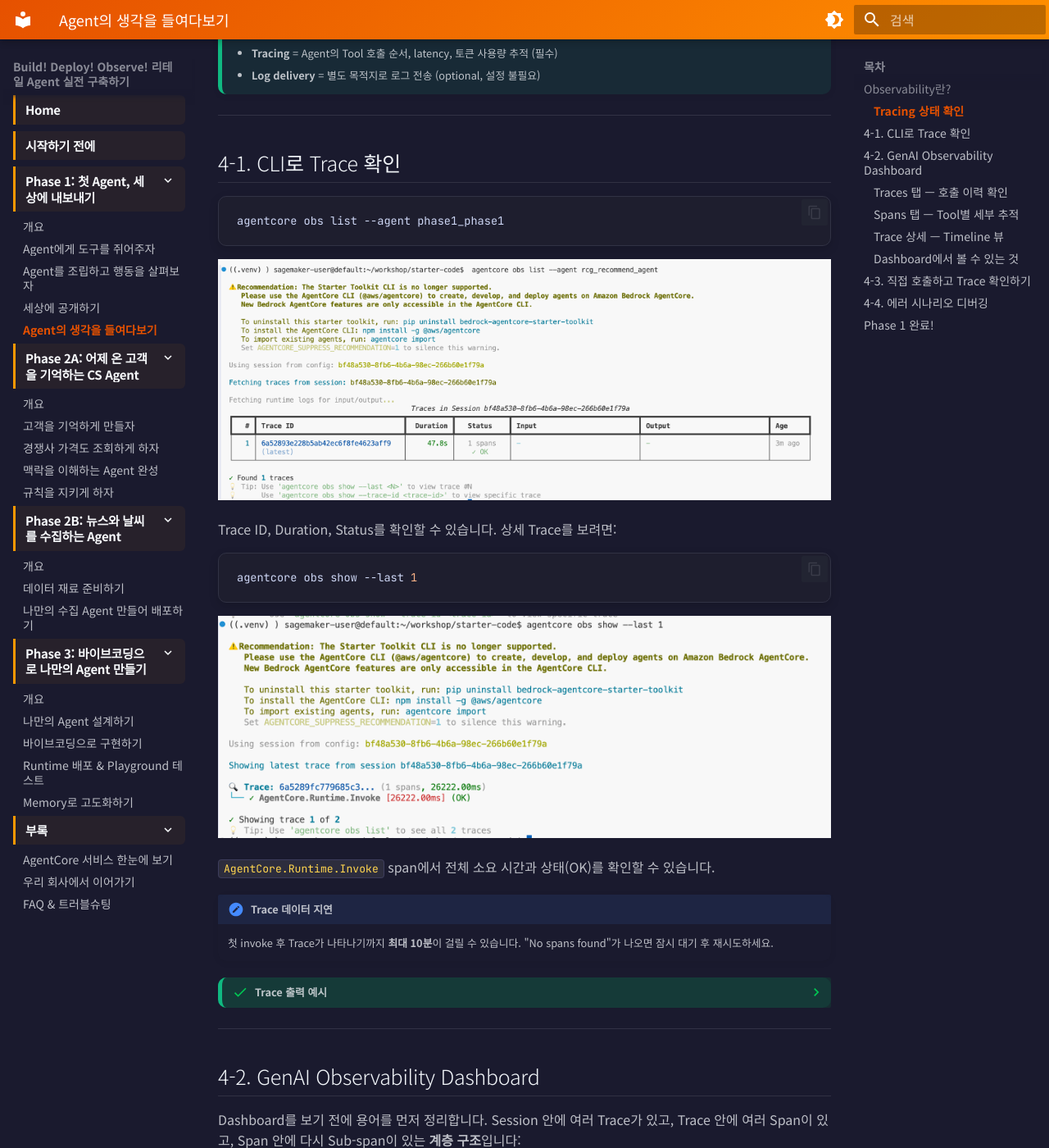
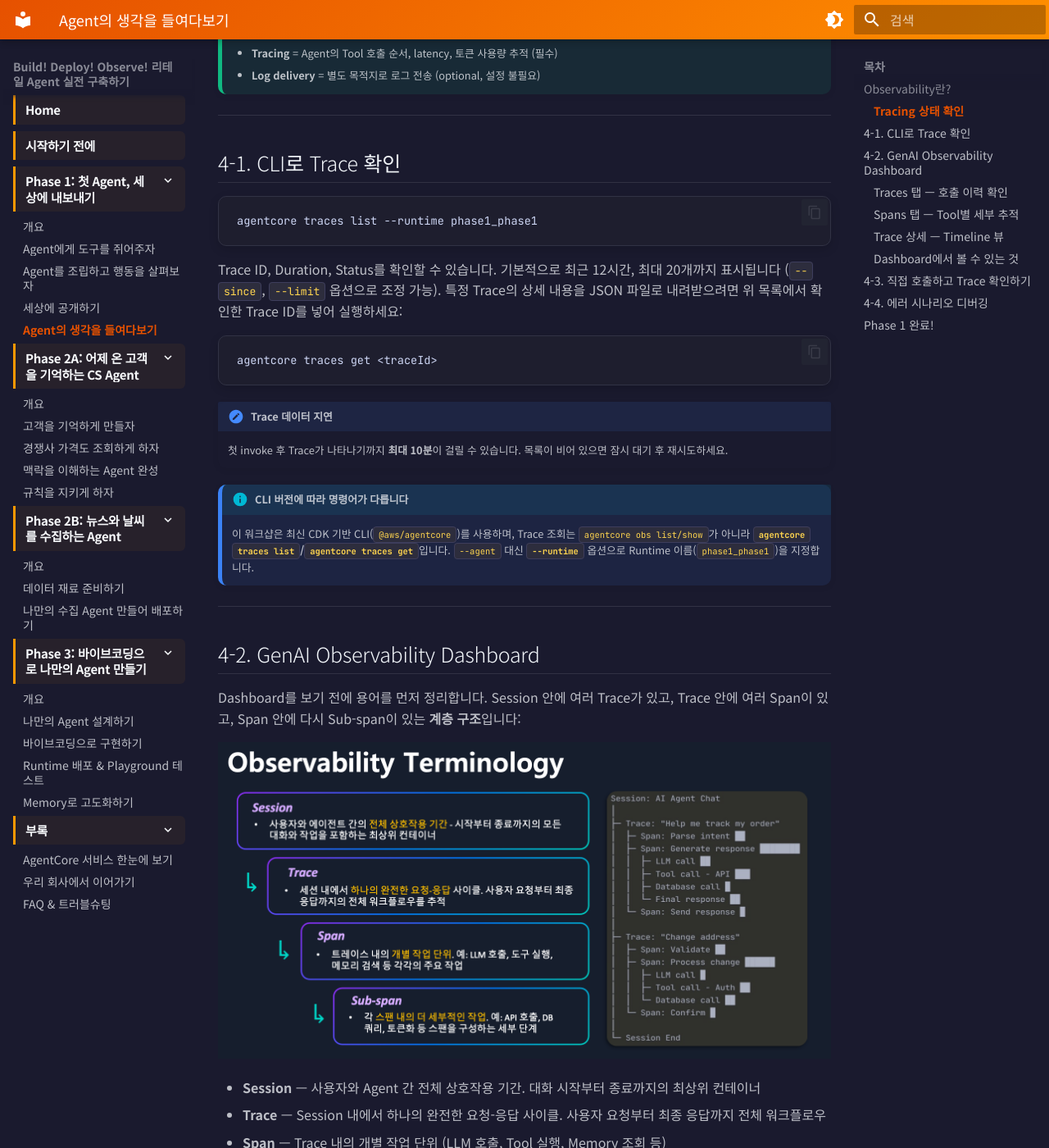
Before and after one commit to kjhyuok/rcg-agentcore-workshop-guide, an MkDocs documentation site: the page built from docs/phase1/step4-observability.md, in a window 1280 px wide and 1400 px high, scrolled down 1850 px. Shown: the whole window at 82% size. Built offline with MkDocs 1.6.1 and Material for MkDocs 9.7.7, drawn with Linux system fonts in a browser that asks for light colours.

Commit message:
docs: 4-1 CLI Trace 확인 명령을 실제 CLI 문법(agentcore traces list/get, --runtime)으로 수정

````diff
--- a/docs/phase1/step4-observability.md
+++ b/docs/phase1/step4-observability.md
@@ -53,43 +53,21 @@ Console → Bedrock → AgentCore → Runtime → `phase1_phase1` → 하단 **L
 ## 4-1. CLI로 Trace 확인
 
 ```bash
-agentcore obs list --agent phase1_phase1
+agentcore traces list --runtime phase1_phase1
 ```
 
-![obs list 결과](../assets/images/phase1/obs-list-result.png)
-
-Trace ID, Duration, Status를 확인할 수 있습니다. 상세 Trace를 보려면:
+Trace ID, Duration, Status를 확인할 수 있습니다. 기본적으로 최근 12시간, 최대 20개까지 표시됩니다 (`--since`, `--limit` 옵션으로 조정 가능). 특정 Trace의 상세 내용을 JSON 파일로 내려받으려면 위 목록에서 확인한 Trace ID를 넣어 실행하세요:
 
 ```bash
-agentcore obs show --last 1
+agentcore traces get <traceId>
 ```
-
-![obs show 결과](../assets/images/phase1/obs-show-result.png)
-
-`AgentCore.Runtime.Invoke` span에서 전체 소요 시간과 상태(OK)를 확인할 수 있습니다.
 
 !!! note "Trace 데이터 지연"
     첫 invoke 후 Trace가 나타나기까지 **최대 10분**이 걸릴 수 있습니다.
-    "No spans found"가 나오면 잠시 대기 후 재시도하세요.
+    목록이 비어 있으면 잠시 대기 후 재시도하세요.
 
-??? success "Trace 출력 예시"
-    ```
-    Trace: ac-tr-67aa52c5
-    Duration: 3,439ms
-    Status: SUCCESS
-
-    Spans:
-    ├─ [RUNTIME] Invoke received (2ms)
-    ├─ [MODEL] Claude Sonnet 4.6 — in:1,200 out:89 — tool_use (2.1s)
-    ├─ [GATEWAY] customer_profile — PERMIT (184ms)
-    ├─ [MODEL] Claude Sonnet 4.6 — in:1,450 out:67 — tool_use (1.8s)
-    ├─ [GATEWAY] purchase_history — PERMIT (92ms)
-    ├─ [MODEL] Claude Sonnet 4.6 — in:1,680 out:112 — tool_use (2.0s)
-    ├─ [GATEWAY] product_search — PERMIT (156ms)
-    ├─ [GATEWAY] product_search — PERMIT (148ms)
-    ├─ [MODEL] Claude Sonnet 4.6 — in:2,100 out:423 — end_turn (2.8s)
-    └─ [RUNTIME] Complete — SUCCESS (3,439ms)
-    ```
+!!! info "CLI 버전에 따라 명령어가 다릅니다"
+    이 워크샵은 최신 CDK 기반 CLI(`@aws/agentcore`)를 사용하며, Trace 조회는 `agentcore obs list/show`가 아니라 **`agentcore traces list`/`agentcore traces get`**입니다. `--agent` 대신 **`--runtime`** 옵션으로 Runtime 이름(`phase1_phase1`)을 지정합니다.
 
 ---
 
````
